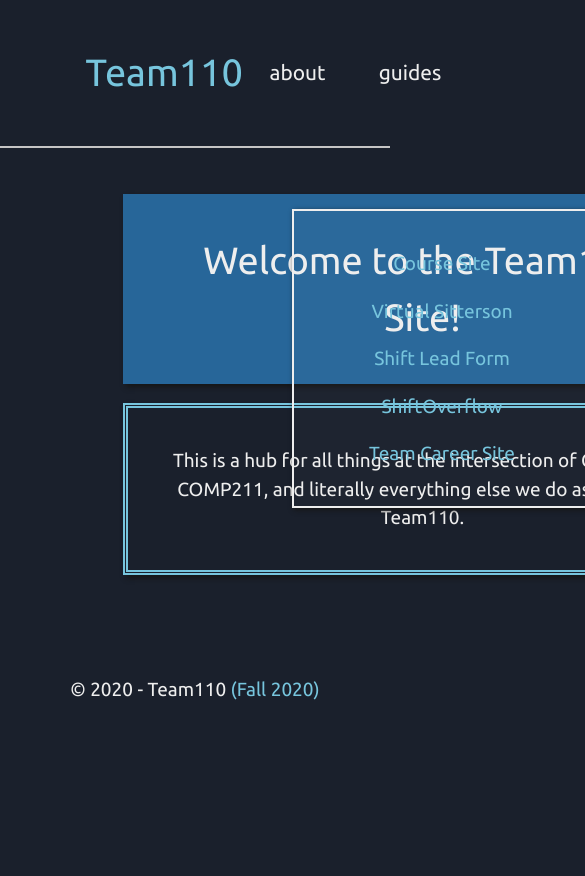
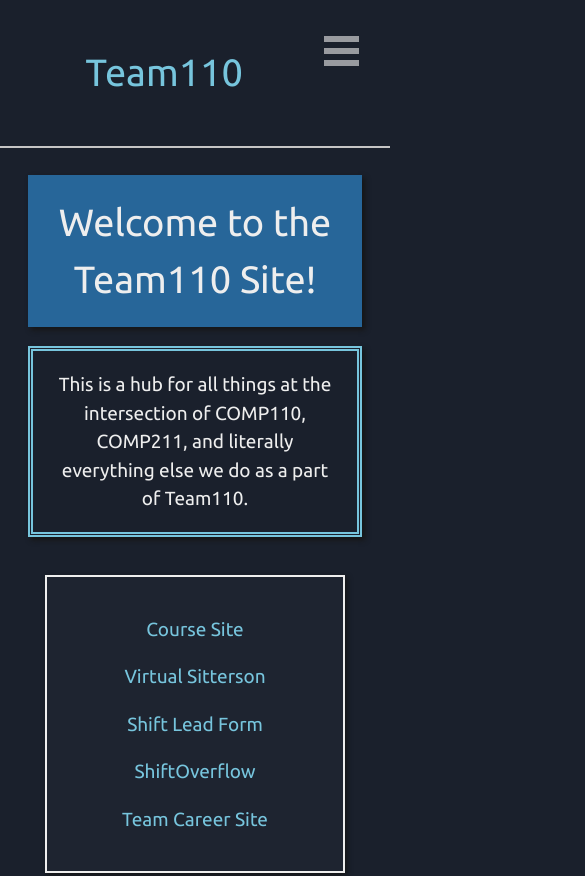
Before and after one commit to chiazo/team110, a Gatsby site: page / in a window 390 px wide. Shown: the top 876 px of the page, 585 px wide, since content can reach past the window. Before the commit the page ends 844 px from the top, so only its background shows below. Built offline with nearby package versions, Linux system fonts and the light colour scheme; Gatsby itself is replaced by a stand-in of ours.

Commit message:
style for mobile

```diff
--- a/package.json
+++ b/package.json
@@ -30,6 +30,7 @@
     "normalize.css": "^8.0.1",
     "prop-types": "^15.7.2",
     "react": "^16.12.0",
+    "react-burger-menu": "^2.9.0",
     "react-dom": "^16.12.0"
   },
   "devDependencies": {
--- a/src/components/header.js
+++ b/src/components/header.js
@@ -1,6 +1,7 @@
 import React from "react"
 import { Link } from "gatsby"
 import PropTypes from "prop-types"
+import { slide as Menu } from "react-burger-menu"
 
 import "normalize.css"
 import "../styles/styles.scss"
@@ -13,7 +14,7 @@
           <Link to="/">{siteTitle}</Link>
         </h1>
         <div>
-          <nav>
+          <Menu right>
             <ul>
               {menuLinks.map(link => (
                 <li key={link.name} className="link">
@@ -23,7 +24,7 @@
                 </li>
               ))}
             </ul>
-          </nav>
+          </Menu>
         </div>
       </div>
     </div>
--- a/src/styles/_base.scss
+++ b/src/styles/_base.scss
@@ -94,3 +94,23 @@
     flex-direction: column;
     align-items: center;
 }
+
+// adapted for mobile
+@media (max-width: 1100px) {
+    main {
+        display: flex;
+        flex-direction: column;
+        align-items: center;
+    }
+
+    .site-content {
+        width: 100%;
+    }
+
+    .highlight,
+    .outline {
+        margin: 0 0 1rem 0;
+        padding: 1rem;
+        max-width: 100%;
+    }
+}
--- a/src/styles/_header.scss
+++ b/src/styles/_header.scss
@@ -51,3 +51,23 @@
 .site-title {
     color: $highlight;
 }
+
+.bm-burger-button {
+    display: none;
+}
+
+@media (max-width: 1100px) {
+    .bm-burger-bars {
+        background: $text;
+    }
+
+    .bm-burger-button {
+        position: absolute;
+        display: block;
+        width: 35px;
+        opacity: 60%;
+        height: 30px;
+        left: 83%;
+        top: 36px;
+    }
+}
--- a/src/styles/_markdown.scss
+++ b/src/styles/_markdown.scss
@@ -43,3 +43,10 @@
         margin-bottom: 1rem;
     }
 }
+
+// adapted for mobile
+@media (max-width: 1100px) {
+    .markdown .markdown-content {
+        padding: 1rem;
+    }
+}
--- a/src/styles/_sidebar.scss
+++ b/src/styles/_sidebar.scss
@@ -16,3 +16,12 @@
         margin: 1rem 0;
     }
 }
+
+// adapted for mobile
+@media (max-width: 1100px) {
+    .sidebar {
+        position: relative;
+        left: 0%;
+        top: 50%;
+    }
+}
```
Also changed, not shown: 1 other file.
